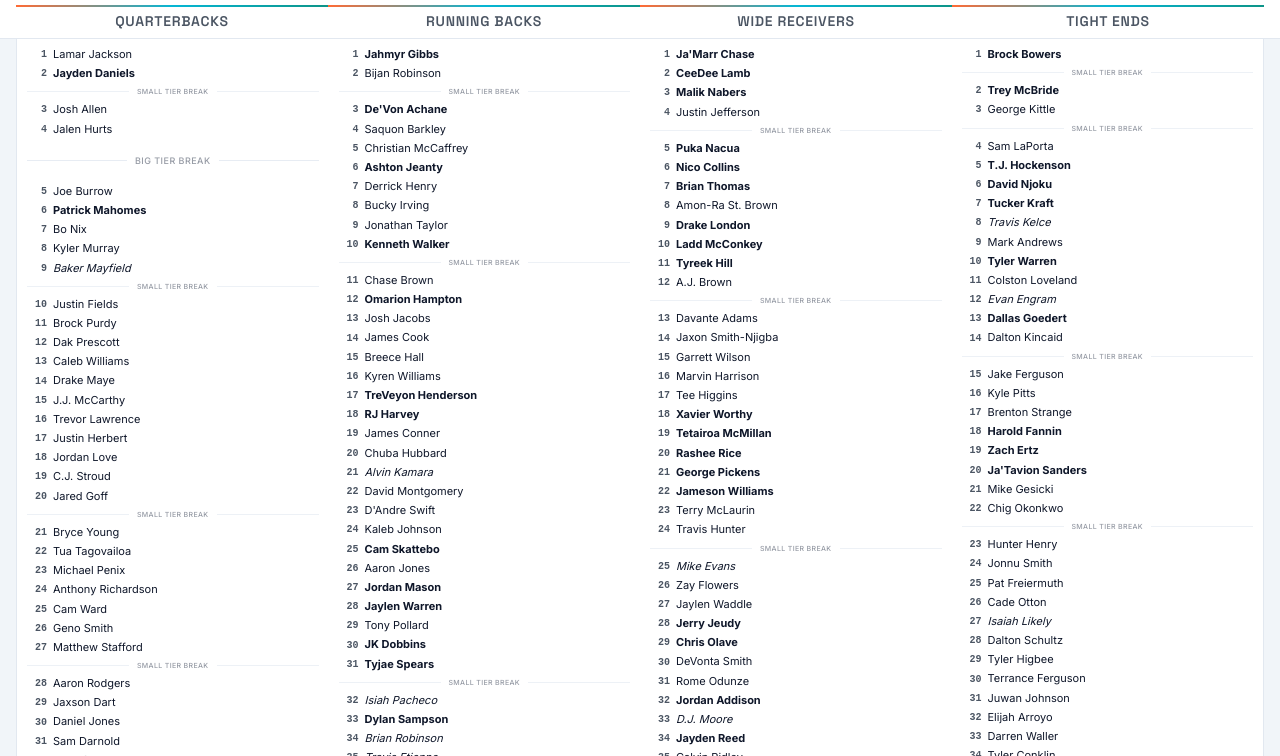
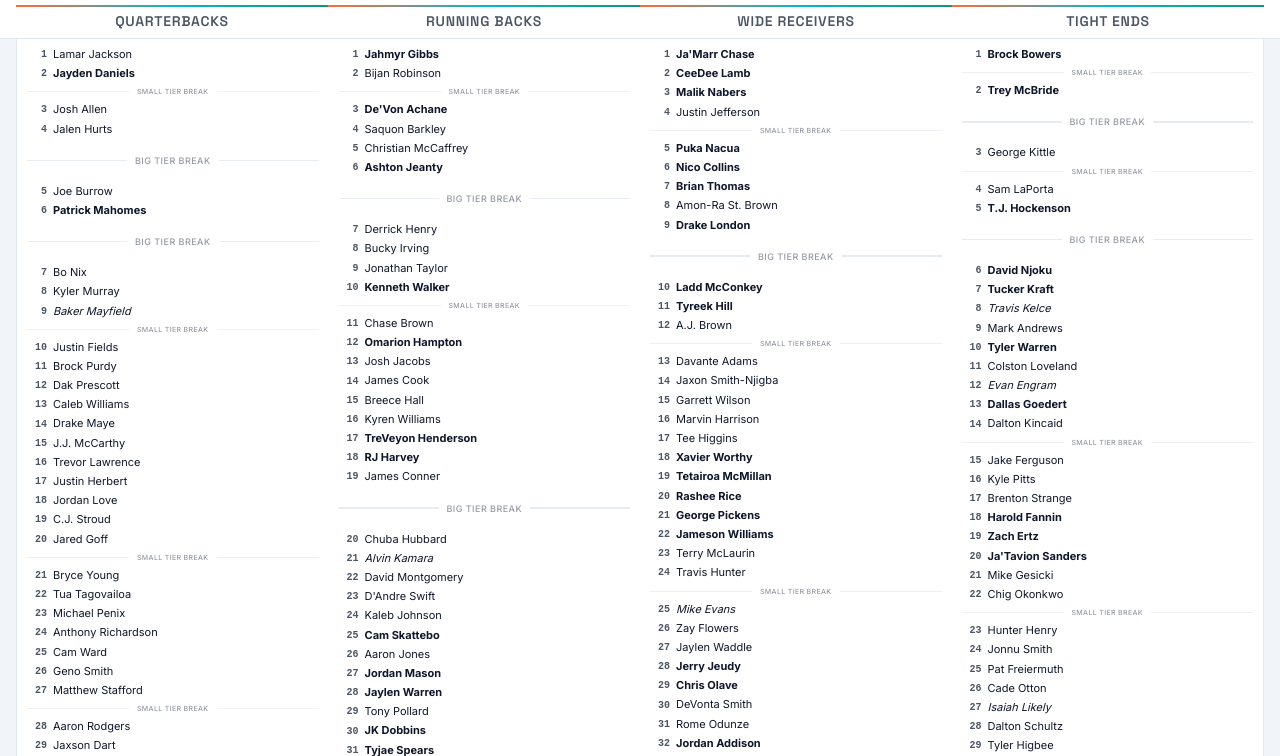
Before and after one commit to Alt0Pal0/Gretch-2025-Rankings, a plain HTML site: page index.html in a window 1280 px wide. Shown: the part 44-800 px from the top of the page. Drawn offline with Linux system fonts and the light colour scheme.

Commit message:
hello world

```diff
--- a/index.html
+++ b/index.html
@@ -617,13 +617,16 @@
             quarterbacks: {
                 "Jayden Daniels": "small",  // Small break after Jayden Daniels, before Josh Allen
                 "Jalen Hurts": "big",       // Big break after Jalen Hurts, before Joe Burrow
+                "Patrick Mahomes": "big",   // Big break after Patrick Mahomes
                 "Baker Mayfield": "small",  // Small break after Baker Mayfield
                 "Jared Goff": "small",      // Small break after Jared Goff
                 "Matthew Stafford": "small" // Small break after Matthew Stafford
             },
             runningbacks: {
                 "Bijan Robinson": "small",  // Small break after Bijan Robinson
+                "Ashton Jeanty": "big",     // Big break after Ashton Jeanty
                 "Kenneth Walker": "small",  // Small break after Kenneth Walker
+                "James Conner": "big",      // Big break after James Conner
                 "Tyjae Spears": "small",    // Small break after Tyjae Spears
                 "Quinshon Judkins": "small", // Small break after Quinshon Judkins
                 "Elijah Mitchell": "small", // Small break after Elijah Mitchell
@@ -632,13 +635,17 @@
             widereceivers: {
                 "Justin Jefferson": "small", // Small break after Justin Jefferson
                 "A.J. Brown": "small",      // Small break after A.J. Brown
+                "Drake London": "big",      // Big break after Drake London
                 "Travis Hunter": "small",   // Small break after Travis Hunter
                 "Courtland Sutton": "small", // Small break after Courtland Sutton
+                "Tre Harris": "big",        // Big break after Tre Harris
                 "Dyami Brown": "small"      // Small break after Dyami Brown
             },
             tightends: {
                 "Brock Bowers": "small",    // Small break after Brock Bowers
+                "Trey McBride": "big",      // Big break after Trey McBride
                 "George Kittle": "small",   // Small break after George Kittle
+                "T.J. Hockenson": "big",    // Big break after T.J. Hockenson
                 "Dalton Kincaid": "small",  // Small break after Dalton Kincaid
                 "Chig Okonkwo": "small"     // Small break after Chig Okonkwo
             }
```
